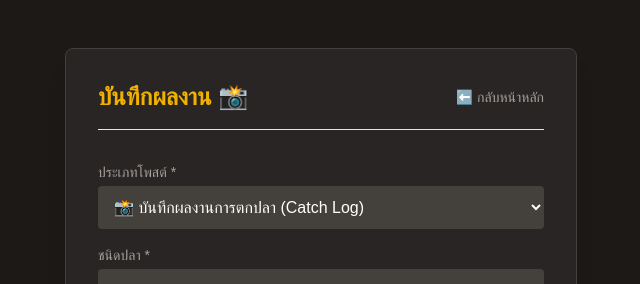
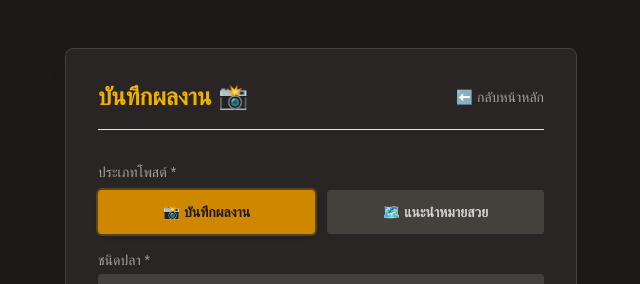
Before and after one commit to KKND1830/biteandbrag, a Next.js app: page /add-log in a window 1280 px wide. Shown: the top 284 px of the page, without its empty margins (319-959 px from the left). Built offline with nearby package versions, Linux system fonts and the light colour scheme; no server answers.

Commit message:
style: replace postType select dropdown with side-by-side button toggle

```diff
--- a/app/add-log/page.tsx
+++ b/app/add-log/page.tsx
@@ -146,12 +146,31 @@ export default function AddLog() {
 
         <form onSubmit={handleSubmit} className="space-y-4">
           <div>
-            <label className="block mb-1 text-sm text-stone-400">ประเภทโพสต์ *</label>
-            <select value={postType} onChange={(e) => setPostType(e.target.value as 'catch' | 'spot')}
-              className="w-full p-3 bg-stone-700 rounded text-white focus:ring-2 focus:ring-yellow-500">
-              <option value="catch">📸 บันทึกผลงานการตกปลา (Catch Log)</option>
-              <option value="spot">🗺️ แนะนำหมายตกปลา / ปักหมุดหมายสวย (Spot Recommendation)</option>
-            </select>
+            <label className="block mb-2 text-sm text-stone-400">ประเภทโพสต์ *</label>
+            <div className="grid grid-cols-2 gap-3">
+              <button
+                type="button"
+                onClick={() => setPostType('catch')}
+                className={`py-3 px-4 rounded font-bold text-sm transition-all flex items-center justify-center gap-2 cursor-pointer ${
+                  postType === 'catch'
+                    ? 'bg-yellow-600 text-stone-900 shadow-md ring-2 ring-yellow-500/25'
+                    : 'bg-stone-700 text-stone-300 hover:bg-stone-650 hover:text-white'
+                }`}
+              >
+                📸 บันทึกผลงาน
+              </button>
+              <button
+                type="button"
+                onClick={() => setPostType('spot')}
+                className={`py-3 px-4 rounded font-bold text-sm transition-all flex items-center justify-center gap-2 cursor-pointer ${
+                  postType === 'spot'
+                    ? 'bg-yellow-600 text-stone-900 shadow-md ring-2 ring-yellow-500/25'
+                    : 'bg-stone-700 text-stone-300 hover:bg-stone-650 hover:text-white'
+                }`}
+              >
+                🗺️ แนะนำหมายสวย
+              </button>
+            </div>
           </div>
 
           {postType === 'catch' && (
--- a/app/edit-log/[id]/page.tsx
+++ b/app/edit-log/[id]/page.tsx
@@ -140,12 +140,31 @@ export default function EditLog() {
 
         <form onSubmit={handleSubmit} className="space-y-4">
           <div>
-            <label className="block mb-1 text-sm text-stone-400">ประเภทโพสต์ *</label>
-            <select value={postType} onChange={(e) => setPostType(e.target.value as 'catch' | 'spot')}
-              className="w-full p-3 bg-stone-700 rounded text-white focus:ring-2 focus:ring-yellow-500">
-              <option value="catch">📸 บันทึกผลงานการตกปลา (Catch Log)</option>
-              <option value="spot">🗺️ แนะนำหมายตกปลา / ปักหมุดหมายสวย (Spot Recommendation)</option>
-            </select>
+            <label className="block mb-2 text-sm text-stone-400">ประเภทโพสต์ *</label>
+            <div className="grid grid-cols-2 gap-3">
+              <button
+                type="button"
+                onClick={() => setPostType('catch')}
+                className={`py-3 px-4 rounded font-bold text-sm transition-all flex items-center justify-center gap-2 cursor-pointer ${
+                  postType === 'catch'
+                    ? 'bg-yellow-600 text-stone-900 shadow-md ring-2 ring-yellow-500/25'
+                    : 'bg-stone-700 text-stone-300 hover:bg-stone-650 hover:text-white'
+                }`}
+              >
+                📸 บันทึกผลงาน
+              </button>
+              <button
+                type="button"
+                onClick={() => setPostType('spot')}
+                className={`py-3 px-4 rounded font-bold text-sm transition-all flex items-center justify-center gap-2 cursor-pointer ${
+                  postType === 'spot'
+                    ? 'bg-yellow-600 text-stone-900 shadow-md ring-2 ring-yellow-500/25'
+                    : 'bg-stone-700 text-stone-300 hover:bg-stone-650 hover:text-white'
+                }`}
+              >
+                🗺️ แนะนำหมายสวย
+              </button>
+            </div>
           </div>
 
           {postType === 'catch' && (
```
